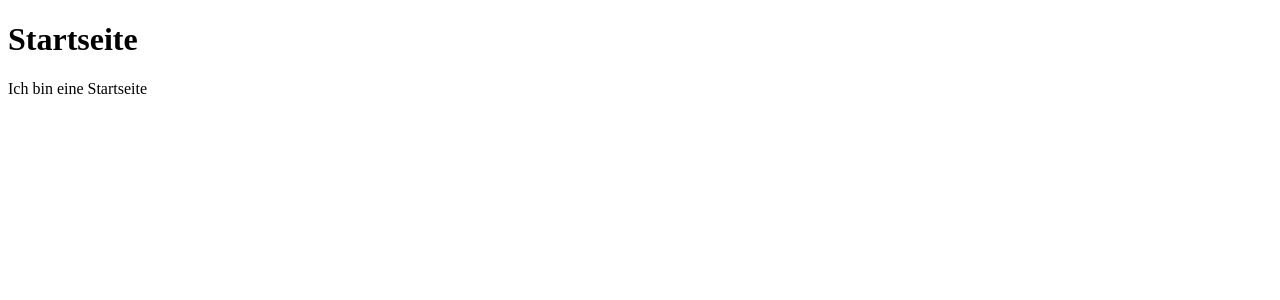
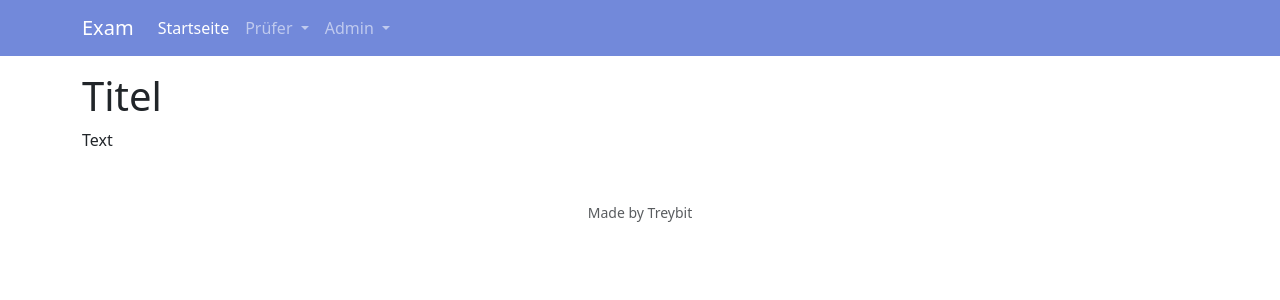
Before and after one commit to Treybit/exam, a Spring Boot app: page / in a window 1280 px wide. Shown: the top 300 px of the page. Run offline with Spring Boot 4, Linux system fonts and the light colour scheme.

Commit message:
Ich habe Fragmente hinzugefügt, s.d. ich Header und Footer auf jeder Seite durch Thymeleaf direkt ersetzen kann. Ansonsten kleinere HTML Anpassungen.

```diff
--- /dev/null
+++ b/src/main/resources/templates/fragments/footer.html
@@ -0,0 +1,14 @@
+<!DOCTYPE html>
+<html xmlns:th="http://www.thymeleaf.org">
+<body>
+
+<footer th:fragment="footer" class="container mt-5 text-center">
+    <p>
+        <small class="text-muted">
+            Made by Treybit
+        </small>
+    </p>
+</footer>
+
+</body>
+</html>
--- /dev/null
+++ b/src/main/resources/templates/fragments/header.html
@@ -0,0 +1,88 @@
+
+<!DOCTYPE html>
+<html xmlns:th="http://www.thymeleaf.org">
+<body>
+
+<header th:fragment="header">
+
+    <nav class="navbar navbar-expand-lg navbar-dark mb-3"
+         style="background-color: #7289da;">
+
+        <div class="container">
+
+            <a class="navbar-brand" th:href="@{/}">Exam</a>
+
+            <button class="navbar-toggler"
+                    type="button"
+                    data-bs-toggle="collapse"
+                    data-bs-target="#navbarNavDropdown"
+                    aria-controls="navbarNavDropdown"
+                    aria-expanded="false"
+                    aria-label="Toggle navigation">
+
+                <span class="navbar-toggler-icon"></span>
+            </button>
+
+            <div class="collapse navbar-collapse"
+                 id="navbarNavDropdown">
+
+                <ul class="navbar-nav">
+
+                    <li class="nav-item">
+                        <a class="nav-link active" th:href="@{/}">
+                            Startseite
+                        </a>
+                    </li>
+
+                    <li class="nav-item dropdown">
+
+                        <a class="nav-link dropdown-toggle"
+                           href="#"
+                           id="prueferDropdwon"
+                           role="button"
+                           data-bs-toggle="dropdown"
+                           aria-expanded="false">
+
+                            Prüfer
+
+                        </a>
+
+                        <div class="dropdown-menu"
+                             aria-labelledby="prueferDropdown">
+
+                            <a class="dropdown-item" th:href="@{/pruefungen}">Prüfungen</a>
+
+                        </div>
+
+                    </li>
+
+                    <li class="nav-item dropdown">
+
+                        <a class="nav-link dropdown-toggle"
+                           href="#"
+                           id="adminDropdown"
+                           role="button"
+                           data-bs-toggle="dropdown"
+                           aria-expanded="false">
+
+                            Admin
+                        </a>
+
+                        <div class="dropdown-menu"
+                             aria-labelledby="adminDropdown">
+
+                            <a class="dropdown-item" th:href="@{/}">Noch nichts</a>
+
+                        </div>
+
+                    </li>
+
+                </ul>
+            </div>
+        </div>
+    </nav>
+
+</header>
+
+</body>
+</html>
--- a/src/main/resources/templates/index.html
+++ b/src/main/resources/templates/index.html
@@ -1,11 +1,29 @@
 <!DOCTYPE html>
-<html lang="en">
+<html lang="de" xmlns:th="http://www.w3.org/1999/xhtml">
 <head>
+    <link href="../static/css/bootstrap.min.css" rel="stylesheet"
+          th:href="@{/css/bootstrap.min.css}">
+    <script src="../../static/js/bootstrap.bundle.min.js"
+            th:src="@{/js/bootstrap.bundle.min.js}">
+    </script>
     <meta charset="UTF-8">
-    <title>Startseite</title>
+    <title>Index</title>
 </head>
 <body>
-<h1>Startseite</h1>
-<p>Ich bin eine Startseite</p>
+
+<header th:replace="~{fragments/header :: header}">
+    <!-- Hier soll später eine Navbar rein-->
+</header>
+
+<main class="container">
+    <!-- Hier soll der Inhalt rein-->
+    <h1>Titel</h1>
+    <p>Text</p>
+</main>
+
+<footer th:replace="~{fragments/footer :: footer}">
+    <!-- Hier soll später ein Footer rein -->
+</footer>
+
 </body>
 </html>
```
Also changed, not shown: src/main/resources/templates/404.html (+5 -5 lines), src/main/resources/templates/bearbeitefrage.html (+5 -5 lines), src/main/resources/templates/erstellefrage.html (+5 -5 lines), src/main/resources/templates/erstellepruefung.html (+6 -6 lines), src/main/resources/templates/loeschepruefung.html (+6 -6 lines), src/main/resources/templates/pruefung.html (+5 -5 lines), src/main/resources/templates/uebersichtpruefung.html (+7 -8 lines), 1 other file.
